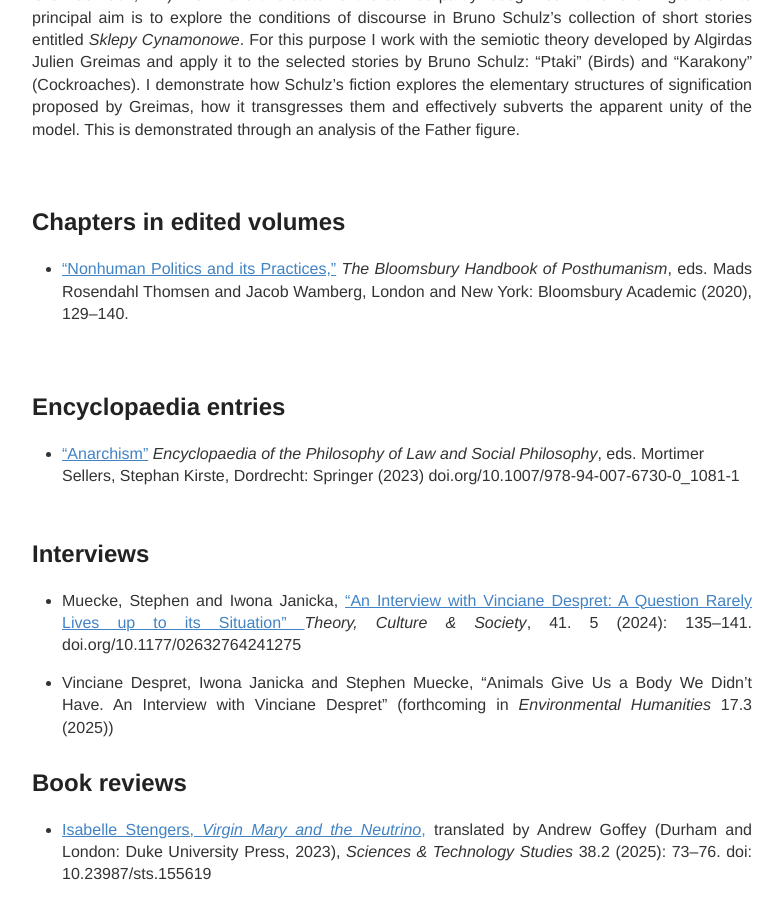
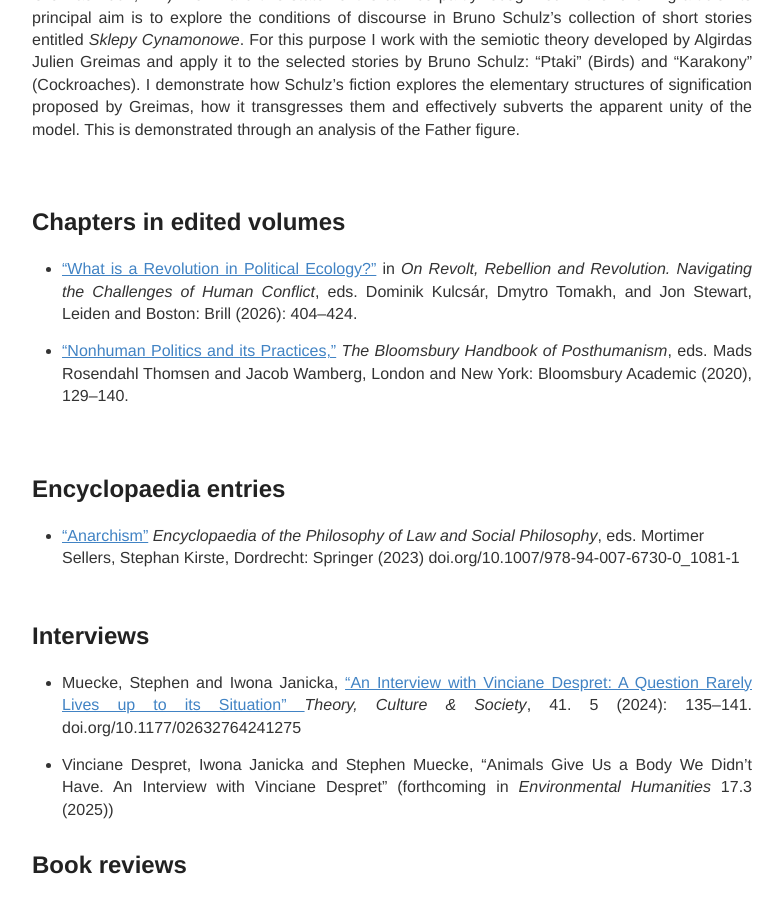
Before and after one commit to IJanicka/IJanicka.github.io, a Jekyll site: the page built from publications.md, in a window 1280 px wide and 900 px high, scrolled down 5471 px. Shown: the whole window, without its empty margins (248-1031 px from the left). Built offline with Jekyll 4.4.1, drawn with Linux system fonts in a browser that asks for light colours.

Commit message:
Update publications.md

```diff
--- a/publications.md
+++ b/publications.md
@@ -85,6 +85,8 @@
 
   <h2>Chapters in edited volumes</h2>
 
+* <a href="https://brill.com/edcollchap/book/9789004744721/BP000026.xml" target="blank"> “What is a Revolution in Political Ecology?”</a> in *On Revolt, Rebellion and Revolution. Navigating the Challenges of Human Conflict*, eds. Dominik Kulcsár, Dmytro Tomakh, and Jon Stewart, Leiden and Boston: Brill (2026): 404–424. <br>
+
 * <a href="../articles/Iwona Janicka_Nonhuman Politics and Its Practices_in The Bloomsbury Handbook of Posthumanism_ed Wamberg and Thomsen_2020.pdf" target="_blank">“Nonhuman Politics and its Practices,”</a> *The Bloomsbury Handbook of Posthumanism*, eds. Mads Rosendahl Thomsen and Jacob Wamberg, London and New York: Bloomsbury Academic (2020), 129–140.<br>
 
   <br>
```
